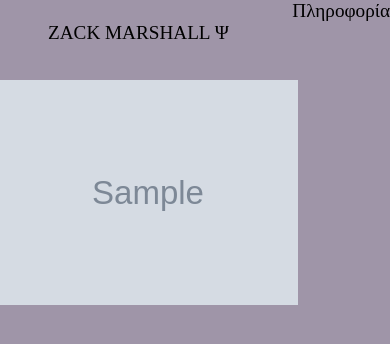
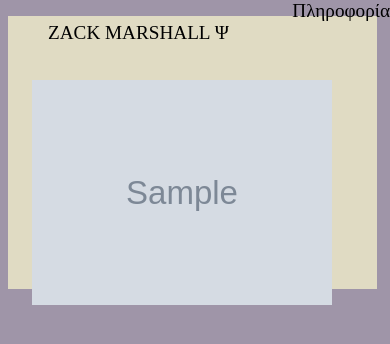
Before and after one commit to deanjgoldman/art-blog, a Flask app: page / in a window 390 px wide. Shown: the top 344 px of the page. Run offline with Flask 2, Linux system fonts and the light colour scheme; tables that the repository leaves empty hold one stand-in row (values such as "Sample post"); grey boxes marked "Sample" are stand-in pictures; some libraries are stand-ins or nearby versions.

Commit message:
update media margins

```diff
--- a/zack/templates/base.html
+++ b/zack/templates/base.html
@@ -98,6 +98,10 @@
       margin-top: 50px;
       margin-bottom: 70px;
     }
+    .image-scroll{
+      width: 1100px;
+      background-color: #e0dbc3;
+    }
     #postblock {position:relative; width:300px; margin: 0 auto;}
     #postblock .image,
     #postblock .text {transition: 0.1s;}
@@ -116,9 +120,15 @@
       background-color: #9f95a8;
     }
     @media screen and (max-width: 699px) {
-
+        .image-scroll{
+          width: 88%;
+        }
         main .postblock {
             width: 100%;
+            right: 40px;
+        }
+        #postblock{
+          margin-left: 15%;
         }
         .topnav {
             float: left;
--- a/zack/templates/index.html
+++ b/zack/templates/index.html
@@ -3,7 +3,7 @@
 
     <!-- Main Content -->
     <main>
-    <ul style="list-style: none;">
+    <ul class="image-scroll" style="list-style: none;">
       {% for post in context %}
       <li>
         <div class="block" id="postblock">
```
